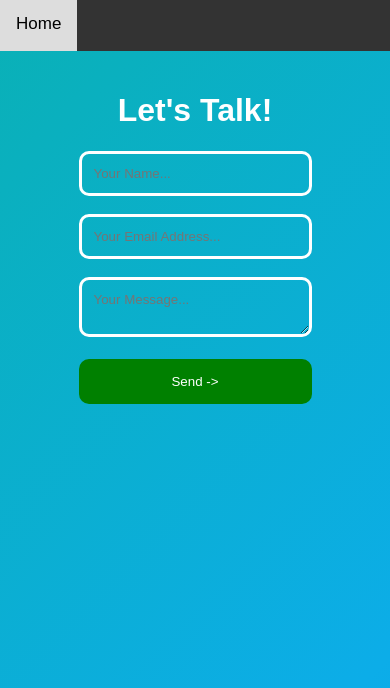
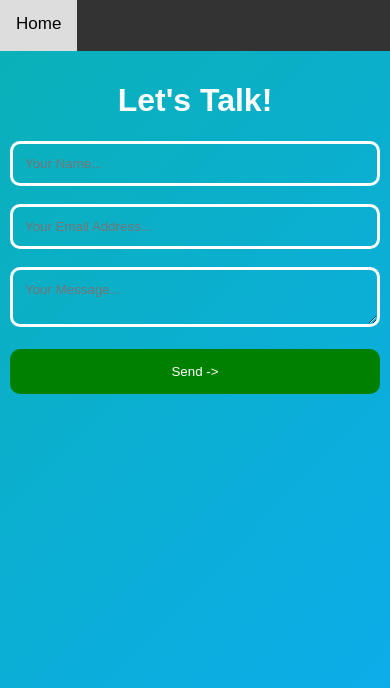
Before and after one commit to jackorcherton/jackorcherton.github.io, a Jekyll site: the page built from contact.html, in a window 390 px wide. Shown: the top 688 px of the page. Built offline with Jekyll 4.4.1, drawn with Linux system fonts in a browser that asks for light colours.

Commit message:
ContactFormMobile
Changes width when screen less than 400px

```diff
--- a/css/contact.css
+++ b/css/contact.css
@@ -37,3 +37,11 @@ input[type=submit]:hover {
     border: 3px solid white;
     background-color: transparent;
 }
+
+@media screen and (max-width: 400px){
+    form{
+        width: 100%;
+        padding: 10px;
+    }
+
+}
```
